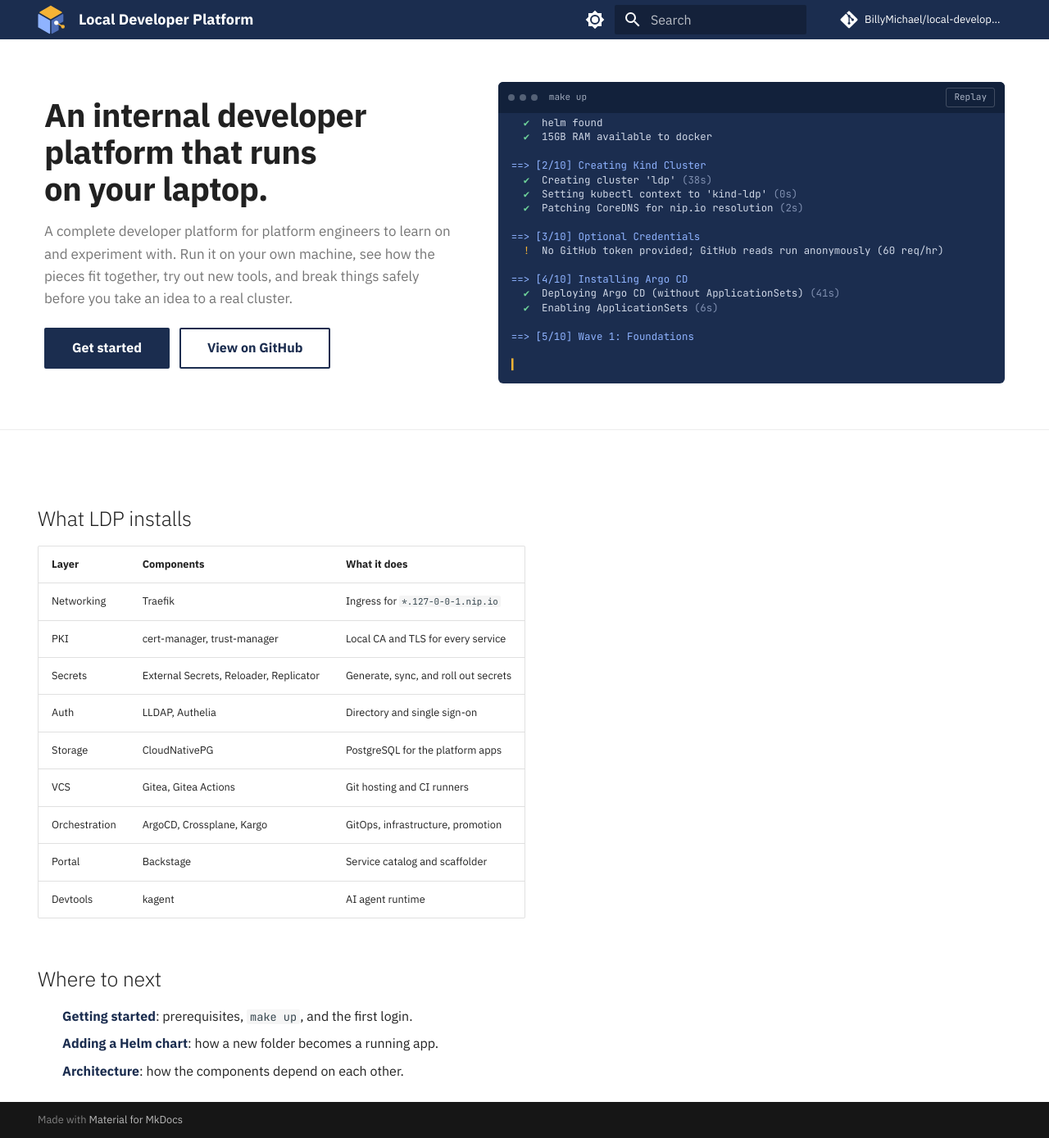
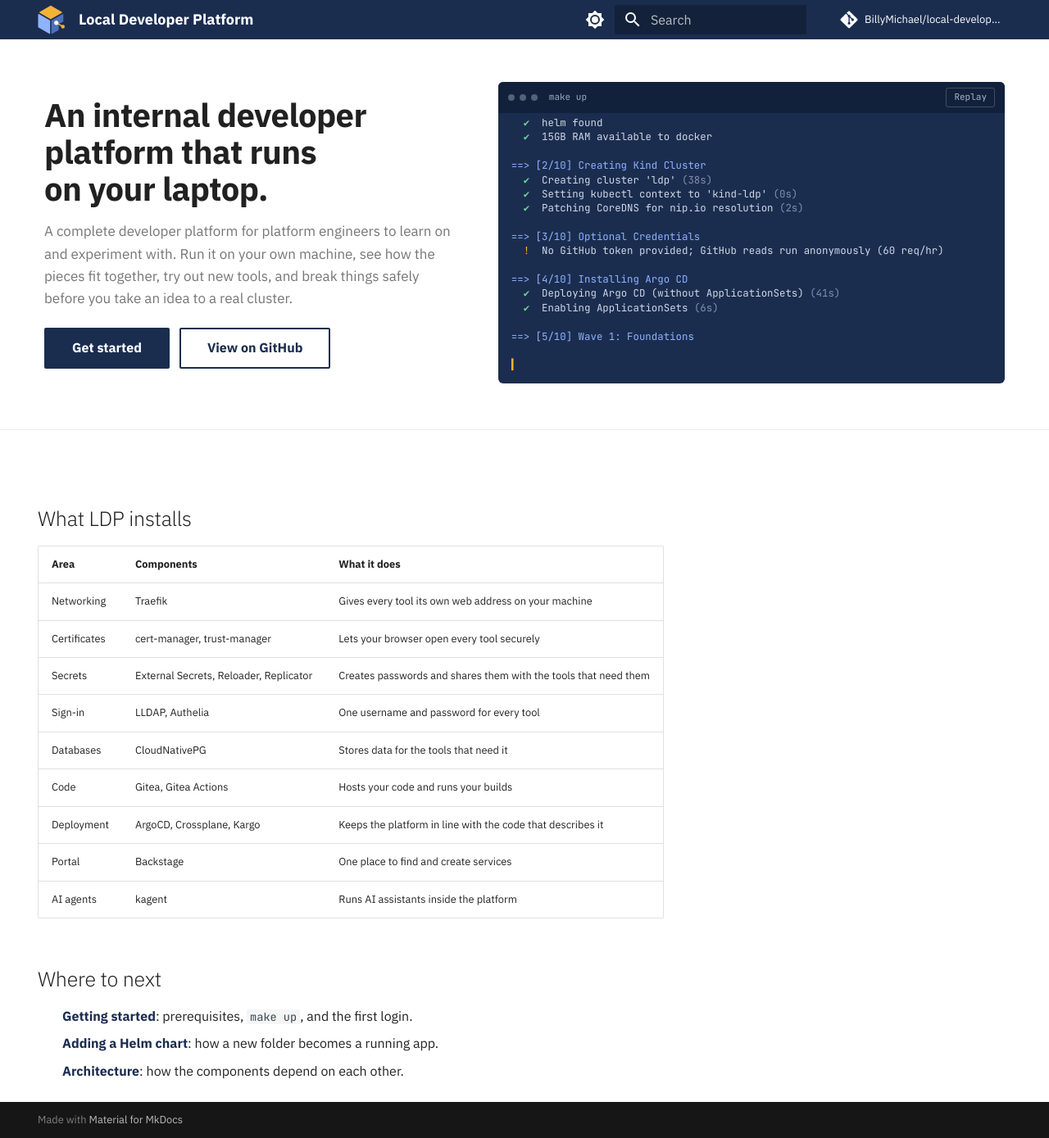
Before and after one commit to BillyMichael/local-developer-platform, an MkDocs documentation site: the page built from docs/index.md, in a window 1280 px wide and 1389 px high. Shown: the whole window at 82% size. Built offline with MkDocs 1.6.1 and Material for MkDocs 9.7.7, drawn with Linux system fonts in a browser that asks for light colours; comment, search, counter and statistics services are not loaded.

Commit message:
docs(home): describe each component in plain English

```diff
--- a/docs/index.md
+++ b/docs/index.md
@@ -8,17 +8,17 @@
 
 ## What LDP installs
 
-| Layer | Components | What it does |
-|-------|------------|--------------|
-| Networking | Traefik | Ingress for `*.127-0-0-1.nip.io` |
-| PKI | cert-manager, trust-manager | Local CA and TLS for every service |
-| Secrets | External Secrets, Reloader, Replicator | Generate, sync, and roll out secrets |
-| Auth | LLDAP, Authelia | Directory and single sign-on |
-| Storage | CloudNativePG | PostgreSQL for the platform apps |
-| VCS | Gitea, Gitea Actions | Git hosting and CI runners |
-| Orchestration | ArgoCD, Crossplane, Kargo | GitOps, infrastructure, promotion |
-| Portal | Backstage | Service catalog and scaffolder |
-| Devtools | kagent | AI agent runtime |
+| Area | Components | What it does |
+|------|------------|--------------|
+| Networking | Traefik | Gives every tool its own web address on your machine |
+| Certificates | cert-manager, trust-manager | Lets your browser open every tool securely |
+| Secrets | External Secrets, Reloader, Replicator | Creates passwords and shares them with the tools that need them |
+| Sign-in | LLDAP, Authelia | One username and password for every tool |
+| Databases | CloudNativePG | Stores data for the tools that need it |
+| Code | Gitea, Gitea Actions | Hosts your code and runs your builds |
+| Deployment | ArgoCD, Crossplane, Kargo | Keeps the platform in line with the code that describes it |
+| Portal | Backstage | One place to find and create services |
+| AI agents | kagent | Runs AI assistants inside the platform |
 
 ## Where to next
 
```
